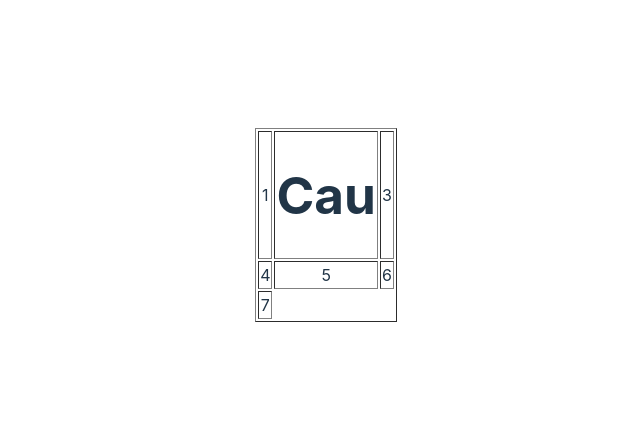
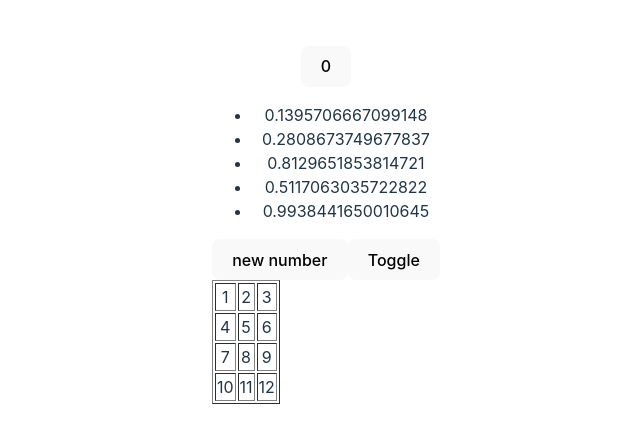
Before and after one commit to MartinNuc/react-course-2023-11-09, a React (Vite) app in the folder react-skoleni/: page / in a window 1280 px wide. Shown: the part 175-618 px from the top of the page, without its empty margins (314-954 px from the left). Built offline with nearby package versions, Linux system fonts and the light colour scheme.

Commit message:
Random numbers

```diff
--- a/react-skoleni/src/App.tsx
+++ b/react-skoleni/src/App.tsx
@@ -1,11 +1,19 @@
+import { useState } from 'react';
 import './App.css'
+import { Counter } from './counter';
 import { Table } from './table'
+import { RandomNumbers } from './RandomNumbers';
 
 function App() {
-  const array = [1,<h1>Cau</h1>,3,4,5,6, 7];
+  const array = [1,2,3,4,5,6,7,8,9,10,11,12];
+  const [columns, setColumns] = useState(3);
+
   return (
     <>
-      <Table array={array} columns={3} />
+      <Counter />
+      <RandomNumbers pregeneratedCount={5} />
+      <button onClick={() => setColumns(columns === 3 ? 4 : 3 )}>Toggle</button>
+      <Table array={array} columns={columns} />
     </>
   )
 }
--- /dev/null
+++ b/react-skoleni/src/RandomNumbers.tsx
@@ -0,0 +1,27 @@
+import { useState } from "react";
+
+type Props = {
+  pregeneratedCount: number;
+}
+
+export function RandomNumbers({ pregeneratedCount }: Props) {
+  const [numbers, setNumbers] = useState<number[]>(
+    [...Array(pregeneratedCount)].map(() => Math.random())
+  );
+
+  function addNewRandomNumber() {
+    const novyPole = [...numbers, Math.random()];
+    setNumbers(novyPole);
+  }
+
+  return (
+    <>
+      <ul>
+        {numbers.map(n => (
+          <li key={n}>{n}</li>
+        ))}
+      </ul>
+      <button onClick={addNewRandomNumber}>new number</button>
+    </>
+  )
+}
--- /dev/null
+++ b/react-skoleni/src/counter.tsx
@@ -0,0 +1,15 @@
+import { useState } from "react";
+
+export function Counter(props) {
+  const [counter, setCounter] = useState(0);
+
+  const handleClick = (e) => {
+    setCounter(counter + 1);
+  }
+
+  return (
+    <button onClick={handleClick}>
+      {counter}
+    </button>
+  )
+}
```
Also changed, not shown: react-skoleni/src/NumberGeneratorClass.tsx (added, +31 -0 lines).
